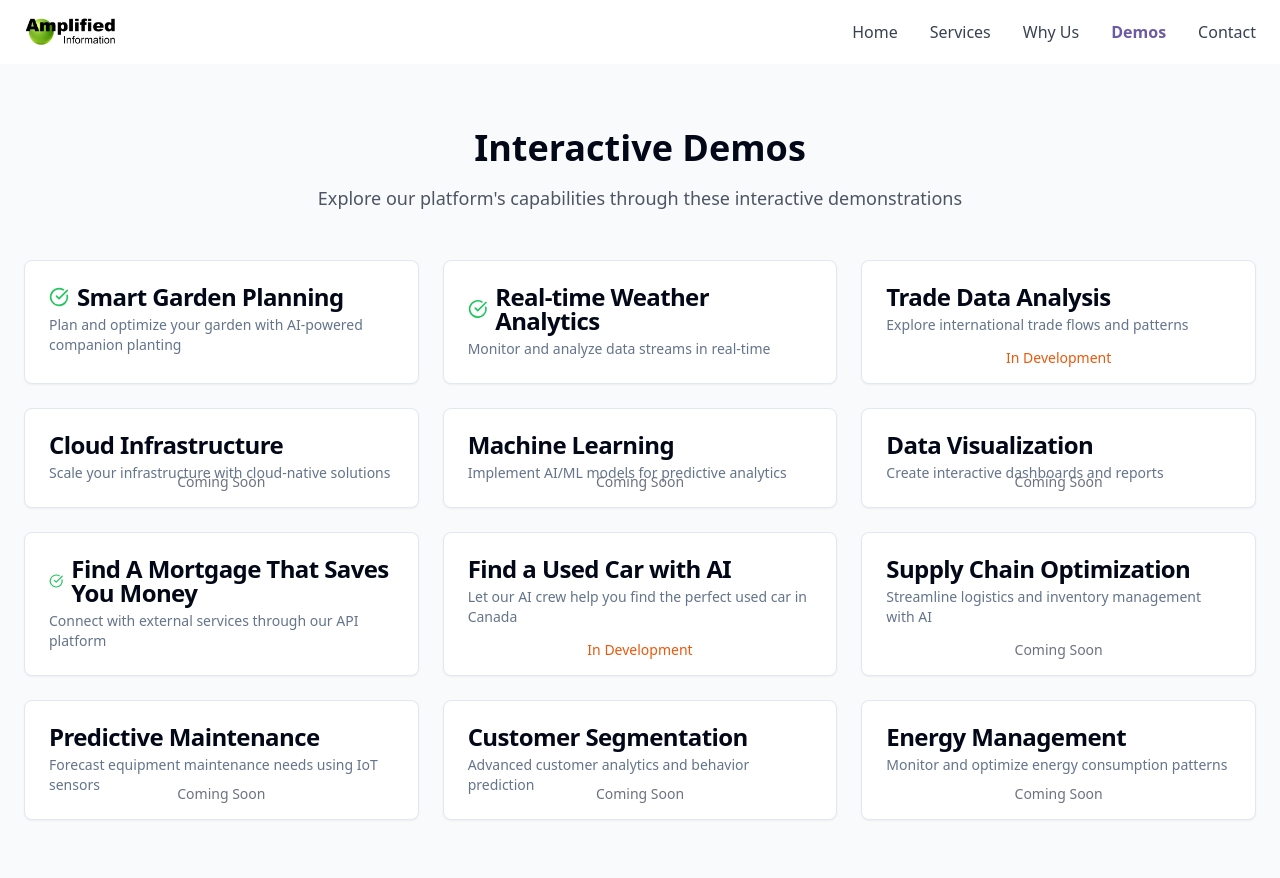
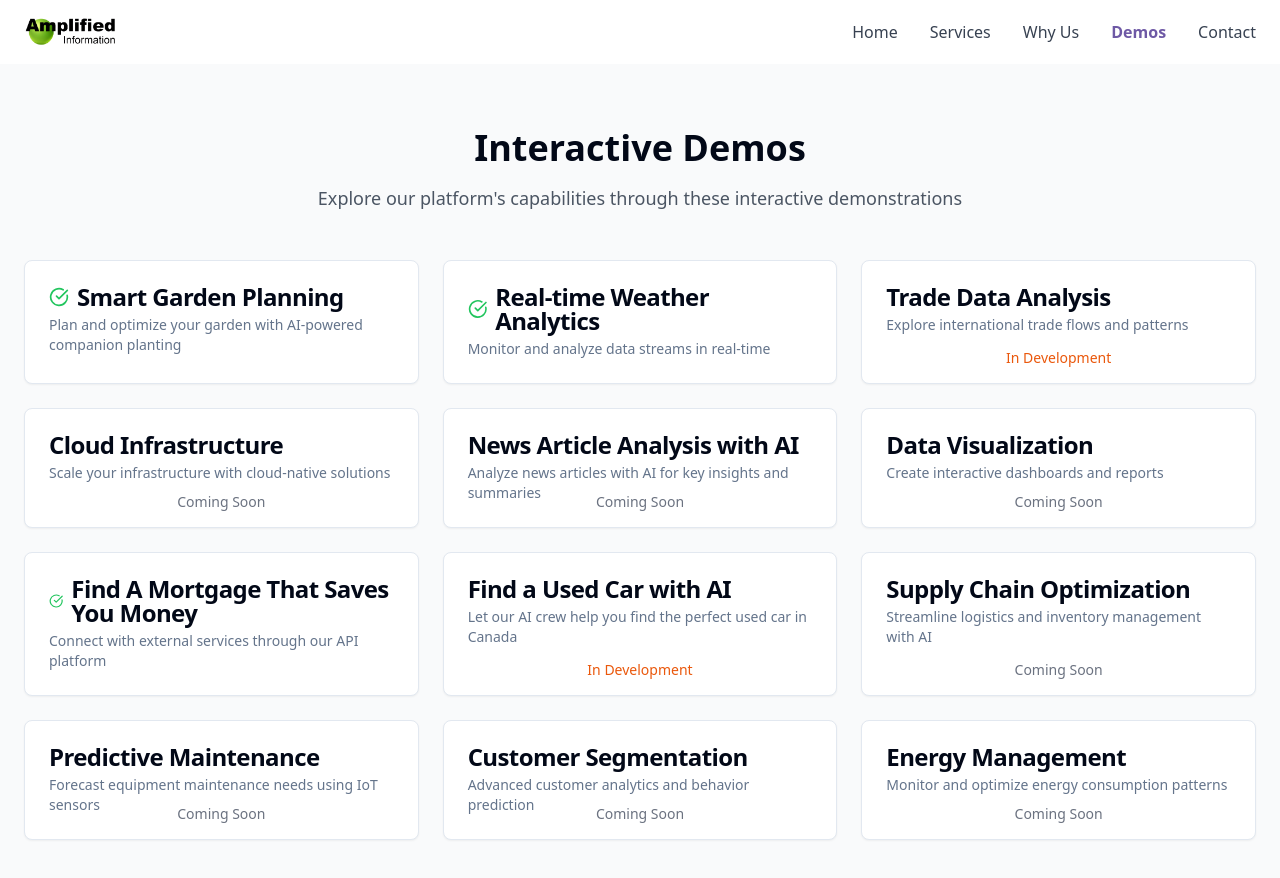
Before and after one commit to Amplified-Information/amplified-webwave, a React (Vite) app: page /demo/overview in a window 1280 px wide. Shown: the top 878 px of the page. Built offline with nearby package versions, Linux system fonts and the light colour scheme.

Commit message:
Rename Machine Learning demo
Rename the "Machine Learning" demo to "News Article Analysis with AI", updating all related files and components to reflect this change.

```diff
--- a/src/components/DemoPages.tsx
+++ b/src/components/DemoPages.tsx
@@ -1,7 +1,7 @@
 
 import { Link } from "react-router-dom";
 import { Card, CardHeader, CardTitle, CardDescription } from "@/components/ui/card";
-import { CheckCircle } from "lucide-react";
+import { CheckCircle, Brain, Newspaper } from "lucide-react";
 
 interface DemoPagesProps {
   showHeader?: boolean;
@@ -34,8 +34,8 @@ export const DemoPages = ({ showHeader = true, className = "" }: DemoPagesProps)
       path: "/demo/cloud-infrastructure"
     },
     {
-      title: "Machine Learning",
-      description: "Implement AI/ML models for predictive analytics",
+      title: "News Article Analysis with AI",
+      description: "Analyze news articles with AI for key insights and summaries",
       path: "/demo/machine-learning"
     },
     {
```
